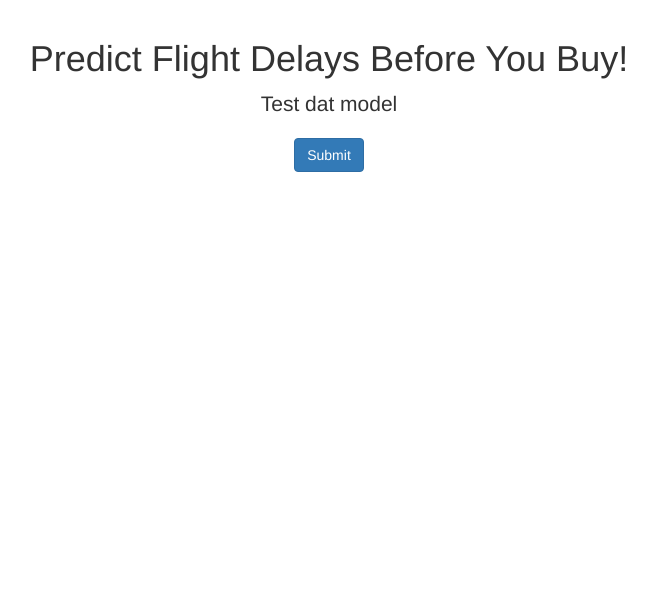
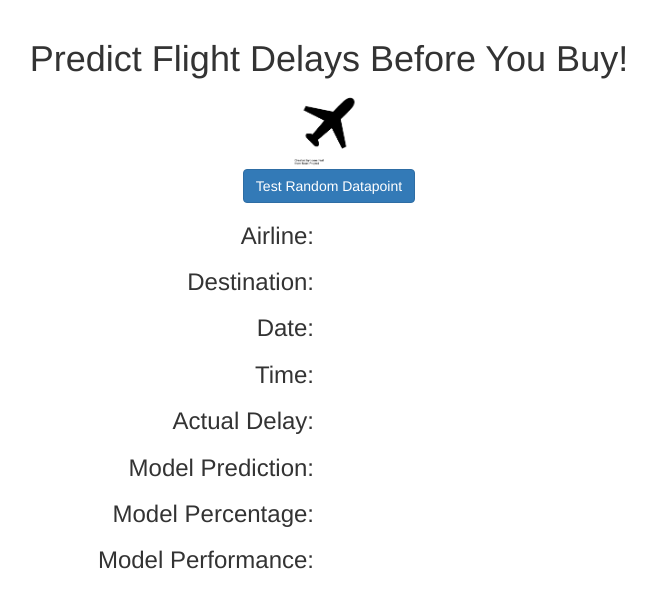
Before and after one commit to corbfost/flightdelaypredictor, a Flask app: page / in a window 1280 px wide. Shown: the part 51-659 px from the top of the page, without its empty margins (311-967 px from the left). Run offline with Flask 2, Linux system fonts and the light colour scheme; parts of the project's set-up code (start-up, migrations or seed data) failed here and were passed over; some libraries are stand-ins or nearby versions.

Commit message:
More polished Web App

```diff
--- a/website/app.py
+++ b/website/app.py
@@ -1,11 +1,94 @@
 import os
-from flask import Flask, render_template
+from flask import Flask, render_template, jsonify, request
+import random_data
+import pandas as pd
+import numpy as np
+import cPickle as pickle
+from sklearn.ensemble import GradientBoostingClassifier
+from datetime import datetime
 
 app = Flask(__name__)
+
+airline_codes = {'AA': 'American',
+                 'AS': 'Alaska',
+                 'B6': 'JetBlue',
+                 'CO': 'Continental',
+                 'DL': 'Delta',
+                 'F9': 'Frontier',
+                 'FL': 'AirTran',
+                 'HA': 'Hawaiian',
+                 'NW': 'Northwest',
+                 'OO': 'SkyWest',
+                 'UA': 'United',
+                 'US': 'US',
+                 'VX': 'Virgin America',
+                 'WN': 'Southwest'}
+
+def converttime(timestamp):
+    timestamp = timestamp.astype(str)
+    ts = timestamp.split('.')
+    ts = ts[0]
+    if len(ts) < 4:
+        hour = ts[0]
+        minutes = ts[1:]
+        ampm = ' am'
+    else:
+        hour = int(ts[0:2])
+        minutes = ts[2:]
+        ampm = ' pm'
+        if hour >= 13:
+            hour = hour - 12
+    return str(hour) + ':' + minutes + ampm
+
+def initialize_model():
+    with open('../data/model.pkl', 'r') as f:
+        model = pickle.load(f)
+    with open('../data/airport_names.pkl', 'r') as f:
+        airport_names = pickle.load(f)
+    return model, airport_names
+
+def run_model(df, mod):
+    X = df.ix[:,
+              ['AirTime',
+               'DayOfWeek', 'DayofMonth', 'CRSDepTime',
+               'Distance', 'Month', 'Year', 'Alaska',
+               'AvgArrDelay']].values
+    prediction = mod.predict_proba(X)
+    return prediction
+
+def pred_parse(p):
+    p_text = str(round(p, 4) * 100) + "%"
+    if p >= .13:
+        return "delayed", p_text
+    else:
+        return "on-time", p_text
 
 @app.route("/")
 def index():
     return render_template('index.html', title='Test !')
 
+@app.route("/_get_data")
+def data_sample():
+    # Get random sample from data
+    data = random_data.grab_sample()
+
+    # Get prediction from data
+    prediction, perc = pred_parse(run_model(data, model)[:, 1][0])
+
+    data = data.to_dict(orient='list')
+    airline = data['UniqueCarrier'][0]
+    dt = (data['Date'][0]).strftime('%A, %B %d, %Y')
+    tm = converttime(data['CRSDepTime'][0])
+    actual = data['DepDelay'][0]
+    dest = data['Dest'][0]
+    return jsonify(airline=airline_codes[airline],
+                   date=dt,
+                   time=tm,
+                   actual=actual,
+                   dest=airport_names[dest],
+                   pred=prediction,
+                   percentage=perc)
+
 if __name__ == "__main__":
+    model, airport_names = initialize_model()
     app.run(host='0.0.0.0', port=8080, debug=True)
--- /dev/null
+++ b/website/static/js/app.js
@@ -0,0 +1,27 @@
+$(document).ready(function() {
+    $("#btnSubmit").bind('click', function() {
+      $.getJSON('/_get_data', {
+      }, function(data) {
+        $("#airline_result").text(data.airline);
+        $("#date_result").text(data.date);
+        $("#time_result").text(data.time);
+        $("#actual_delay").text(data.actual);
+        $("#destination").text(data.dest);
+        $("#prediction").text(data.pred);
+        $("#percentage").text(data.percentage);
+        style_result(data.actual, data.pred, "#performance")
+      });
+      return false;
+    });
+});
+
+function style_result(actual, pred, element) {
+    if ((actual >= 15 && pred == 'delayed') ||
+        (actual < 15 && pred == 'on-time')) {
+          $(element).css("color", "green");
+          $(element).text("RIGHT");
+    } else {
+          $(element).css("color", "red");
+          $(element).text("WRONG!");
+    };
+};
--- a/website/templates/index.html
+++ b/website/templates/index.html
@@ -9,7 +9,7 @@
     <meta name="description" content="">
     <meta name="author" content="">
 
-    <title>Bare - Start Bootstrap Template</title>
+    <title>Flight Delays</title>
 
     <!-- Bootstrap Core CSS -->
     <link href="static/css/bootstrap.min.css" rel="stylesheet">
@@ -34,6 +34,10 @@
 <body>
 
     <!-- Navigation -->
+    <!-- <script type=text/javascript>
+      $SCRIPT_ROOT = {{ request.script_root|tojson|safe }};
+    </script> -->
+
     <nav class="navbar navbar-inverse navbar-fixed-top" role="navigation">
         <div class="container">
             <!-- Brand and toggle get grouped for better mobile display -->
@@ -68,13 +72,41 @@
         <div class="row">
             <div class="col-lg-12 text-center">
                 <h1>Predict Flight Delays Before You Buy!</h1>
-                <p class="lead">Test dat model</p>
-                <button type="submit" class="btn btn-primary">Submit</button>
+                <img src="static/images/plane.png" width="80" height="80">
             </div>
-
+            <div class="col-lg-12 text-center">
+              <button type="submit" id="btnSubmit" class="btn btn-primary"> Test Random Datapoint</button>
+            </div>
         </div>
         <!-- /.row -->
-
+    </div>
+    <!-- /.container -->
+    <div class="container">
+        <div class="row">
+          <div class="col-md-12">
+            <div class="col-md-6 text-right">
+              <h3>Airline: </h3>
+              <h3>Destination: </h3>
+              <h3>Date: </h3>
+              <h3>Time: </h3>
+              <h3>Actual Delay: </h3>
+              <h3>Model Prediction: </h3>
+              <h3>Model Percentage: </h3>
+              <h3>Model Performance: </h3>
+            </div>
+            <div class="col-md-6 text-left">
+              <h3 id=airline_result></h3>
+              <h3 id=destination></h3>
+              <h3 id=date_result></h3>
+              <h3 id=time_result></h3>
+              <h3 id=actual_delay></h3>
+              <h3 id=prediction></h3>
+              <h3 id=percentage></h3>
+              <h3 id=performance></h3>
+            </div>
+          </div>
+        </div>
+        <!-- /.row -->
     </div>
     <!-- /.container -->
 
@@ -84,6 +116,9 @@
     <!-- Bootstrap Core JavaScript -->
     <script src="static/js/bootstrap.min.js"></script>
 
+    <!-- Custom javascript -->
+    <script src="static/js/app.js"></script>
+
 </body>
 
 </html>
```
Also changed, not shown: website/random_data.py (added, +9 -0 lines), website/static/images/plane.png (added), 2 other files.
